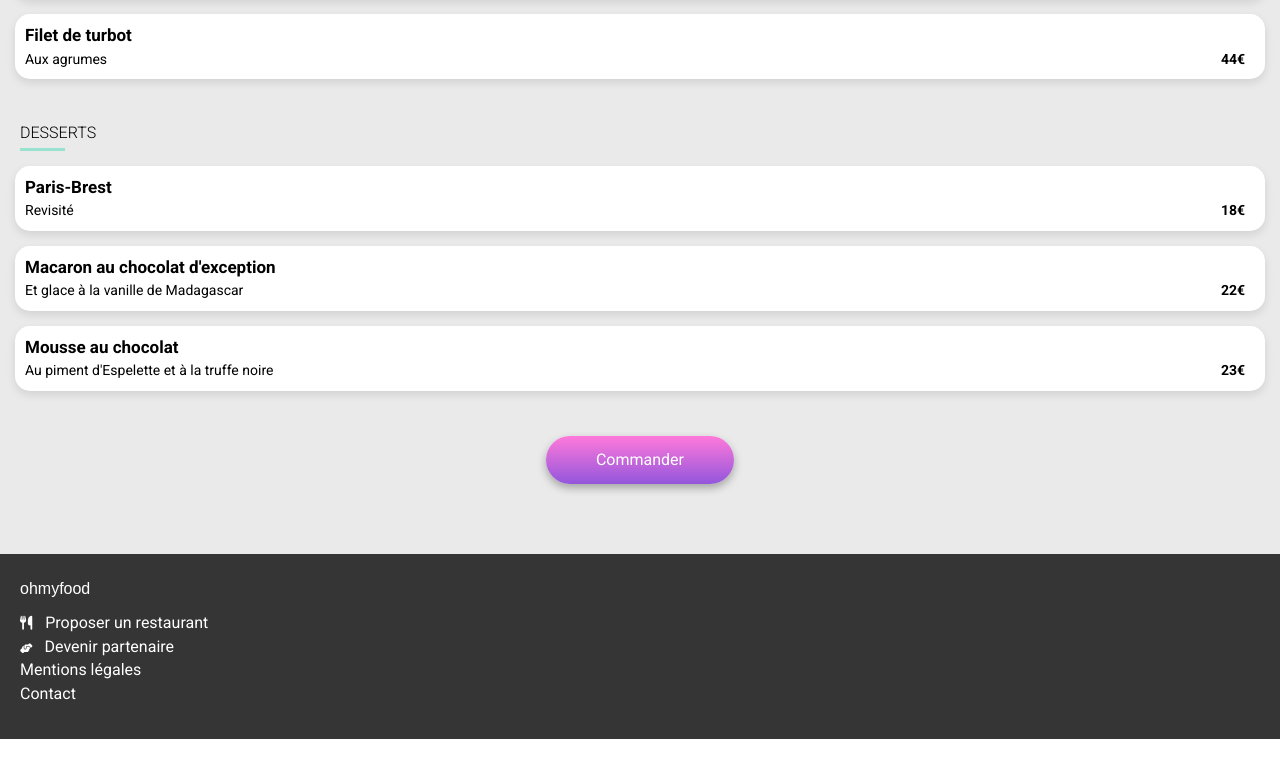
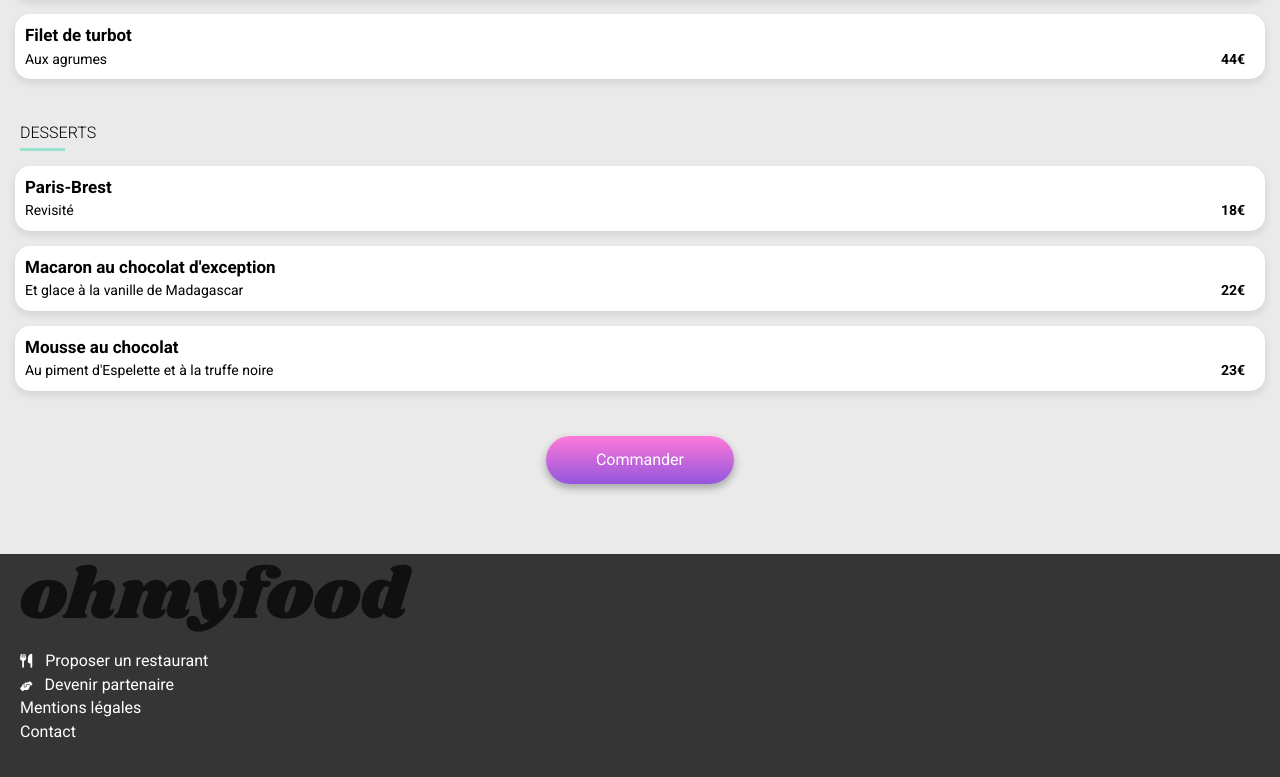
Before and after one commit to charlotte-churcheward/ohmyfood, a website: page menu1.html in a window 1280 px wide. Shown: the part 875-1652 px from the top of the page. Before the commit the page ends 1614 px from the top, so only its background shows below. Drawn offline with Linux system fonts and the light colour scheme; a web font is replaced by a local one.

Commit message:
Ajout d'une div menu__container

```diff
--- a/menu1.html
+++ b/menu1.html
@@ -27,7 +27,8 @@
         <i class="fa-regular fa-heart"></i>
     </div>
 
-    <div class="menu__courses">
+    <div class="menu__container">
+        <div class="menu__courses">
 
         <div class="menu__title"><h2>Entrées</h2></div>
 
@@ -149,19 +150,20 @@
             <div class="menu__card--check"><i class="fa-solid fa-circle-check"></i></div>
         </div>
     </div>
+    </div>
 
     <button class="menu__button" type="submit"><span>Commander</span></button>
 
 </section>
 
 <footer>
-    <div class="footer__logo"><p>ohmyfood<p></p></div>
+    <div class="footer__logo"><img src="images/logo/ohmyfood.png" alt="#" /></div>
 
     <ul class="footer__info">
-        <li><i class="fa-solid fa-utensils"></i>Proposer un restaurant</li>
-        <li><i class="fa-solid fa-handshake-angle"></i>Devenir partenaire</li>
-        <li>Mentions légales</li>
-        <li>Contact</li>
+        <li><i class="fa-solid fa-utensils"></i><a href="#">Proposer un restaurant</a></li>
+        <li><i class="fa-solid fa-handshake-angle"></i><a href="#">Devenir partenaire</a></li>
+        <li><a href="#">Mentions légales</a></li>
+        <li><a href="#">Contact</a></li>
     </ul>
 
 </footer>
```
Also changed, not shown: menu2.html (+8 -6 lines), menu3.html (+7 -5 lines), menu4.html (+7 -5 lines).
